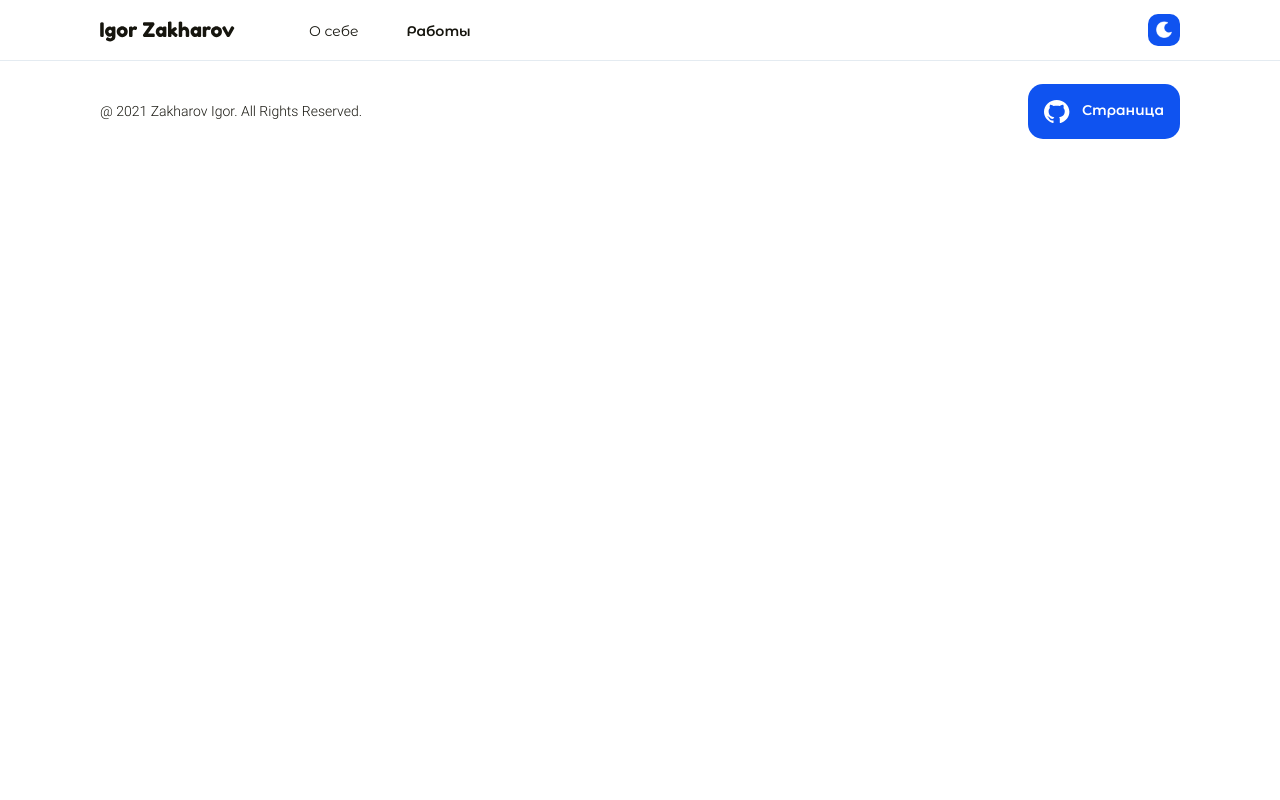
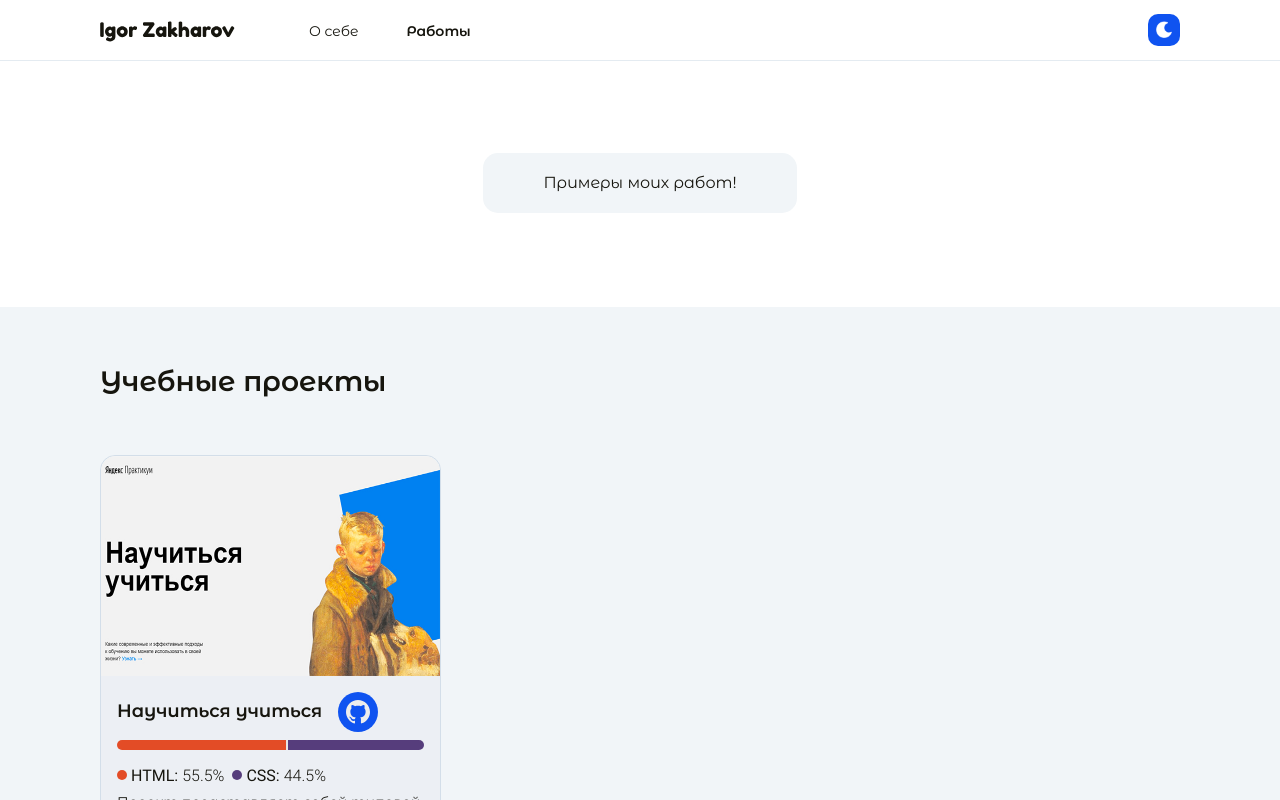
Before and after one commit to IgorZakharov211/zakharov-igor, a React (Create React App) app: page /projects in a window 1280 px wide. Shown: the top 800 px of the page. Built offline with nearby package versions, Linux system fonts and the light colour scheme.

Commit message:
feat: add projects

```diff
--- a/src/components/projects/Projects.js
+++ b/src/components/projects/Projects.js
@@ -1,11 +1,67 @@
-import React from 'react';
+import React, { useContext } from 'react';
+import './Projects.scss';
+import Message from '../message/Message';
+import { ThemeContext } from '../../themeContext';
+import howToLearnImg from '../../images/projects/howToLearn.jpg';
+import Card from '../card/Card';
+
 
 function Projects(){
+  const projectsList = [
+    {
+      index: 1,
+      name: "Научиться учиться",
+      description: "Проект представляет собой типовой одностраничный сайт, на котором рассказывается о современных и эффективных подходах к обучению.",
+      techs: ["CSS", "HTML", "VSCode"],
+      img: howToLearnImg,
+      languages: [
+        {
+          index: 1,
+          name: "HTML",
+          percent: 55.5
+        },
+        {
+          index: 2,
+          name: "CSS",
+          percent: 44.5
+        }
+      ],
+      link: "https://igorzakharov211.github.io/how-to-learn/",
+      gitHub: "https://github.com/IgorZakharov211/how-to-learn"
+    }
+  ]
+
+
+  const { theme } = useContext(ThemeContext);
   return(
     <main className="projects">
-
+      <Message className="projects" text="Примеры моих работ!" />
+      <div className={`projects__background ${theme === "light" ? "" : "projects__background_dark"}`}>
+        <div className="projects__container">
+          <h2 className={`title projects__title ${theme === "light" ? "" : "title_dark"}`}>Учебные проекты</h2>
+          <ul className="projects__list">
+            {
+              projectsList.map((item) => {
+                return (
+                <Card
+                key= { item.index }
+                name = { item.name }
+                description = { item.description }
+                techs = { item.techs}
+                img = { item.img }
+                languages = { item.languages }
+                link = { item.link }
+                gitHub = { item.gitHub }
+                />
+                )
+              })
+            }
+          </ul>
+        </div>
+      </div>
     </main>
   )
 }
 
+
 export default Projects;
--- /dev/null
+++ b/src/components/projects/Projects.scss
@@ -0,0 +1,38 @@
+@import '../../utils/variables.scss';
+
+.projects{
+  font-family: $mainFont;
+  width: 100%;
+
+  &__background{
+    background-color: $secondaryColor;
+
+    &_dark{
+      background-color: $darkSecondaryColor;
+    }
+  }
+
+  &__container{
+    width: 1080px;
+    margin: 0 auto;
+    padding: 60px 0 0 0;
+  }
+
+  &__message{
+    margin: 80px 0 80px 0;
+  }
+
+  &__title{
+    margin: 0 0 48px 0;
+  }
+
+  &__list{
+    display: grid;
+    justify-items: center;
+    grid-template-columns: 1fr 1fr 1fr;
+    gap: 32px;
+    width: 100%;
+    margin: 0;
+    padding: 0;
+  }
+}
```
